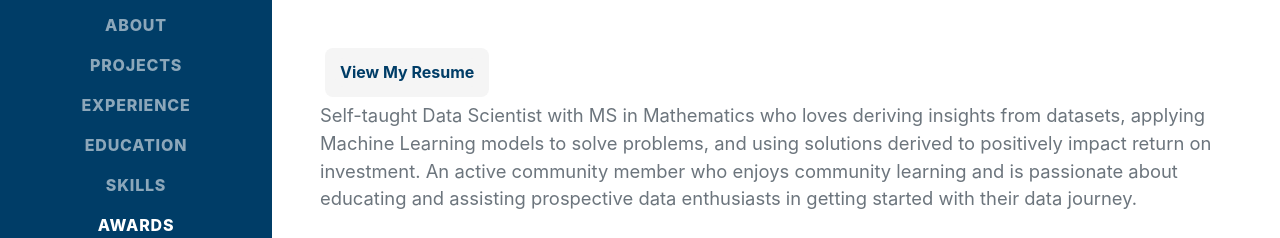
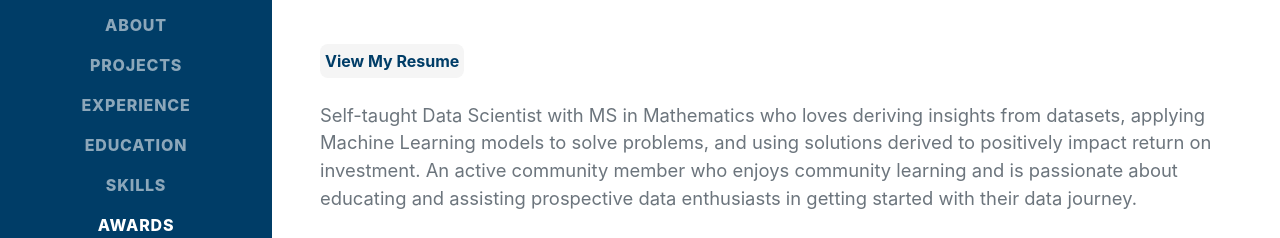
Before and after one commit to uthmanallison/uthmanallison.github.io, a plain HTML site: page index.html in a window 1280 px wide. Shown: the part 310-548 px from the top of the page. Drawn offline with nearby package versions, Linux system fonts and the light colour scheme; a web font is replaced by a local one.

Commit message:
Update index.html

```diff
--- a/index.html
+++ b/index.html
@@ -52,9 +52,9 @@
                         <a href="mailto:allisonabiodun@gmail.com">allisonabiodun@gmail.com</a>
                     </div>
 
-                    <h3 class="button1">
+                    <p class="button1;" style="padding: 0 0 0.5em 0;">
                     <a  href="https://uthmanallison.github.io/cv_Abiodun.pdf" target="_blank"><button> <b> View My Resume </b></i></button></a>
-                    </h3>
+                    </p>
 
                     <p class="lead mb-5"> Self-taught Data Scientist with MS in Mathematics who loves deriving insights from datasets,
                         applying Machine Learning models to solve problems, and using solutions derived to positively impact return
```
